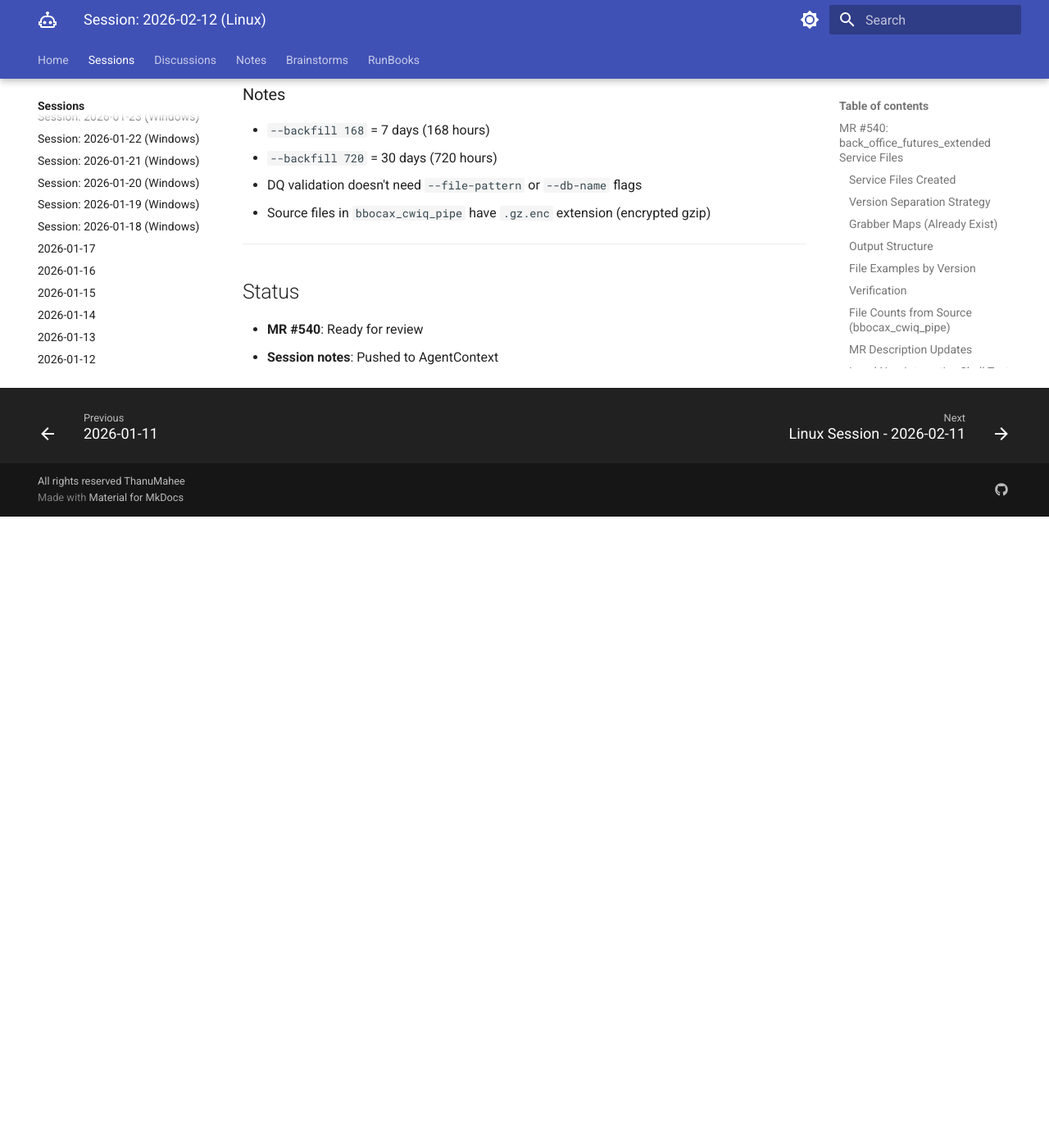
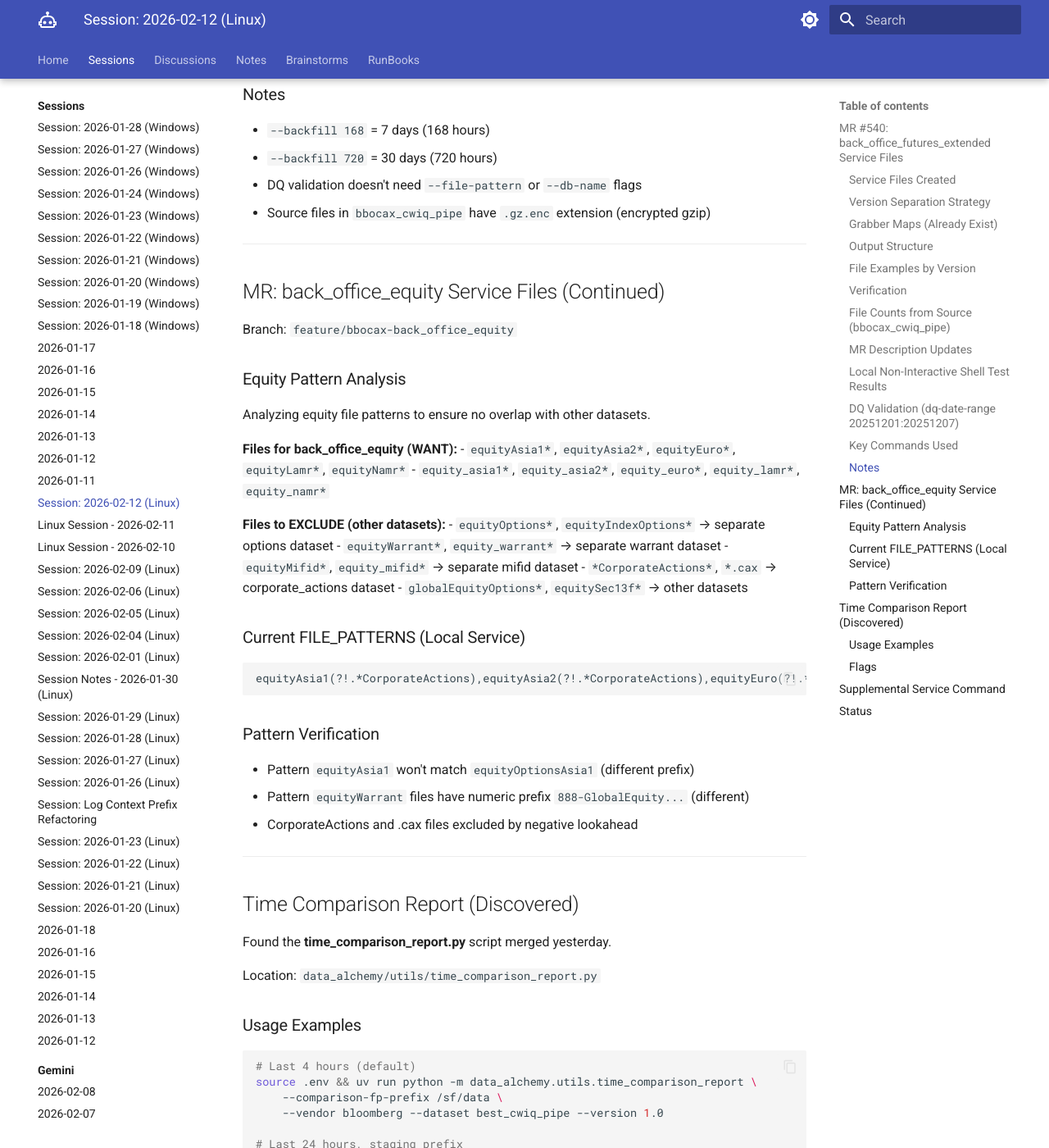
Before and after one commit to ThanuMahee12/AgentContext, an MkDocs documentation site: the page built from docs/sessions/claude/l-2026-02-12.md, in a window 1280 px wide and 1400 px high, scrolled down 3337 px. Shown: the whole window at 82% size. Built offline with MkDocs 1.6.1 and Material for MkDocs 9.7.7, drawn with Linux system fonts in a browser that asks for light colours; before the commit the page ends 3967 px from its top, so only the background shows below that; some of the changed text lies outside the part shown.

Commit message:
session: update 2026-02-12 equity analysis, time report

````diff
--- a/docs/sessions/claude/l-2026-02-12.md
+++ b/docs/sessions/claude/l-2026-02-12.md
@@ -128,7 +128,98 @@
 
 ---
 
+## MR: back_office_equity Service Files (Continued)
+
+Branch: `feature/bbocax-back_office_equity`
+
+### Equity Pattern Analysis
+
+Analyzing equity file patterns to ensure no overlap with other datasets.
+
+**Files for back_office_equity (WANT):**
+- `equityAsia1*`, `equityAsia2*`, `equityEuro*`, `equityLamr*`, `equityNamr*`
+- `equity_asia1*`, `equity_asia2*`, `equity_euro*`, `equity_lamr*`, `equity_namr*`
+
+**Files to EXCLUDE (other datasets):**
+- `equityOptions*`, `equityIndexOptions*` → separate options dataset
+- `equityWarrant*`, `equity_warrant*` → separate warrant dataset
+- `equityMifid*`, `equity_mifid*` → separate mifid dataset
+- `*CorporateActions*`, `*.cax` → corporate_actions dataset
+- `globalEquityOptions*`, `equitySec13f*` → other datasets
+
+### Current FILE_PATTERNS (Local Service)
+
+```
+equityAsia1(?!.*CorporateActions),equityAsia2(?!.*CorporateActions),equityEuro(?!.*CorporateActions),equityLamr(?!.*CorporateActions),equityNamr(?!.*CorporateActions),equity_asia1(?!.*CorporateActions),equity_asia2(?!.*CorporateActions),equity_euro(?!.*CorporateActions),equity_lamr(?!.*CorporateActions),equity_namr(?!.*CorporateActions)
+```
+
+### Pattern Verification
+
+- Pattern `equityAsia1` won't match `equityOptionsAsia1` (different prefix)
+- Pattern `equityWarrant` files have numeric prefix `888-GlobalEquity...` (different)
+- CorporateActions and .cax files excluded by negative lookahead
+
+---
+
+## Time Comparison Report (Discovered)
+
+Found the **time_comparison_report.py** script merged yesterday.
+
+Location: `data_alchemy/utils/time_comparison_report.py`
+
+### Usage Examples
+
+```bash
+# Last 4 hours (default)
+source .env && uv run python -m data_alchemy.utils.time_comparison_report \
+    --comparison-fp-prefix /sf/data \
+    --vendor bloomberg --dataset best_cwiq_pipe --version 1.0
+
+# Last 24 hours, staging prefix
+source .env && uv run python -m data_alchemy.utils.time_comparison_report \
+    --comparison-fp-prefix /sf/data \
+    --vendor bloomberg --dataset bbocax_cwiq_pipe --version 1.0 \
+    --fp-prefix /sf/proj/data_alchemy/assets/staging/data \
+    --hours 24
+
+# Write to file
+source .env && uv run python -m data_alchemy.utils.time_comparison_report \
+    --comparison-fp-prefix /sf/data \
+    --vendor bloomberg --dataset bbocax_cwiq_pipe --version 1.0 \
+    --output /tmp/time_report.txt
+```
+
+### Flags
+
+| Flag | Description |
+|------|-------------|
+| `--comparison-fp-prefix` | CDP reference files path (e.g., `/sf/data`) |
+| `--vendor` | Vendor name |
+| `--dataset` | Dataset name |
+| `--version` | Dataset version |
+| `--hours` | Scan window in hours (default: 4) |
+| `--fp-prefix` | Data Alchemy output prefix (default: `FP_PREFIX` env) |
+| `--output` | Write report to file instead of stdout |
+
+---
+
+## Supplemental Service Command
+
+```bash
+cd /home/thanumahee/dev/alchmy/data-alchemy && uv run python -m data_alchemy.main \
+  --vendor bloomberg \
+  --dataset bbocax_cwiq_pipe \
+  --version 1.0 \
+  --backfill 720 \
+  --file-patterns 'condition_code\.out' \
+  --file-patterns 'fields\.(csv|dif)' \
+  --file-patterns 'lookup\.(out|dif)'
+```
+
+---
+
 ## Status
 
 - **MR #540**: Ready for review
-- **Session notes**: Pushed to AgentContext
+- **back_office_equity**: Pattern analysis in progress
+- **Session notes**: Updated
````
